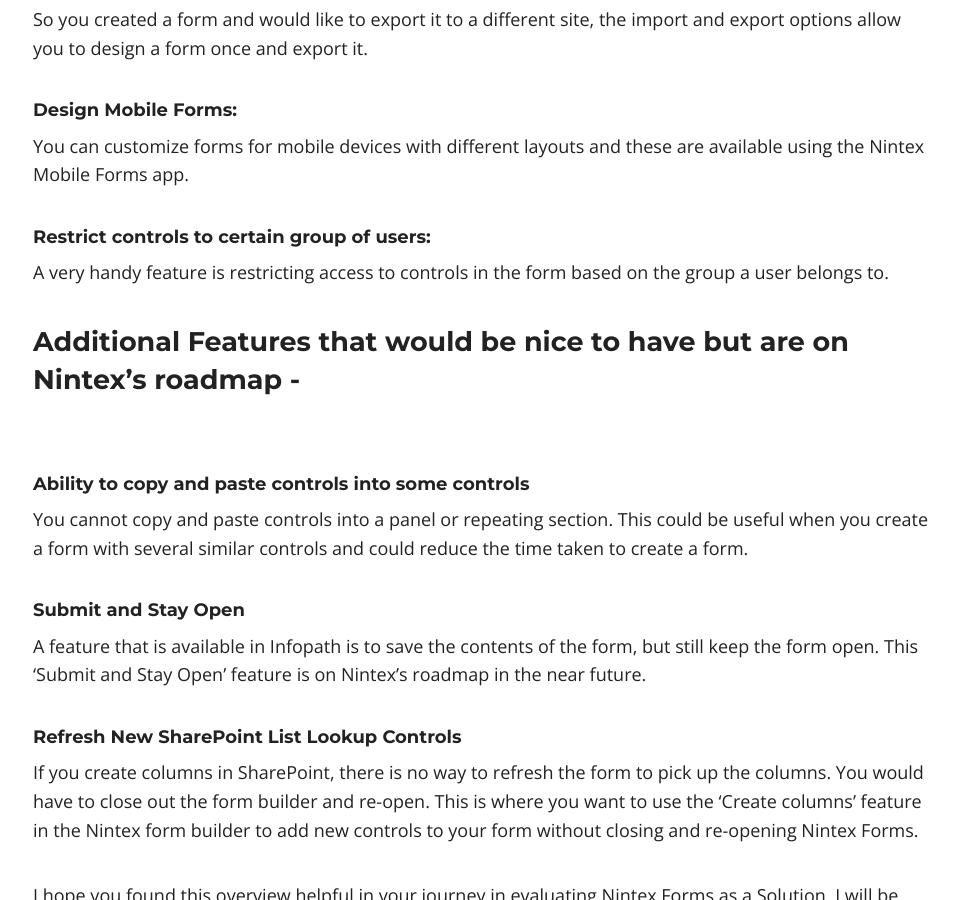
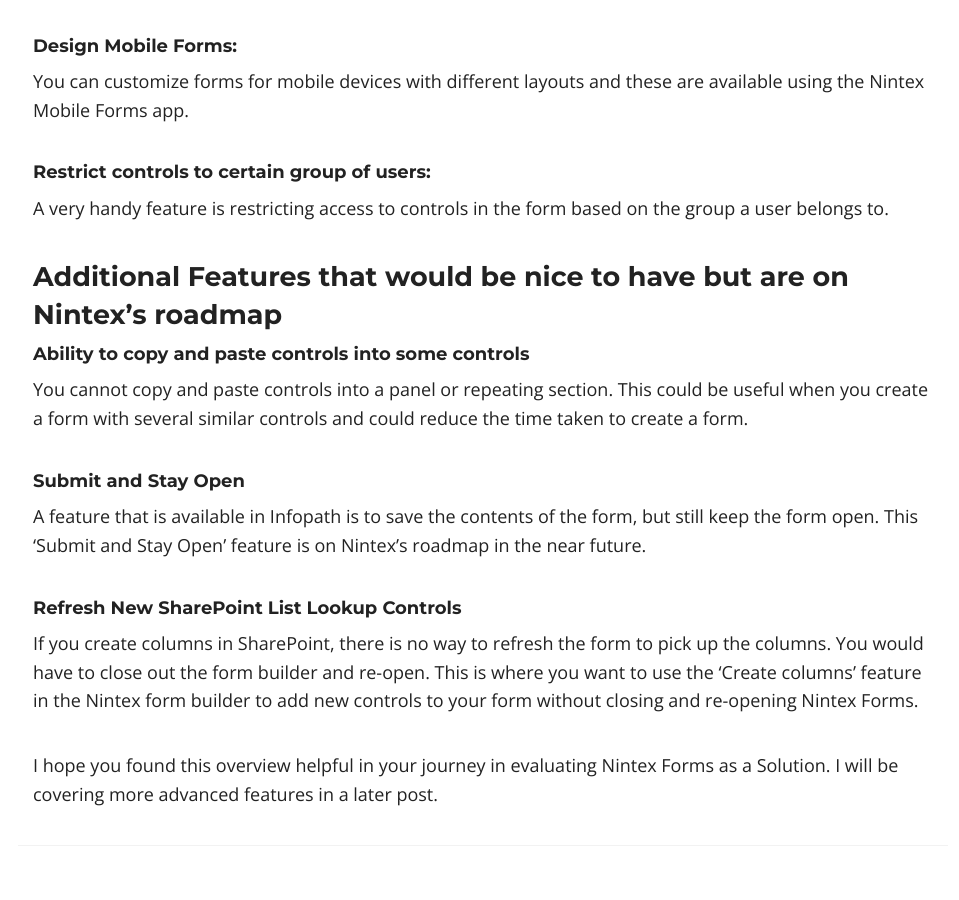
Before and after one commit to ldsouza/ldsouza.github.io, a Jekyll site: the page built from _posts/2016-10-03-nintex-forms-for-office-365-an-overview.md, in a window 1280 px wide and 900 px high, scrolled down 1597 px. Shown: the whole window, without its empty margins (157-1116 px from the left). Built offline with Jekyll 4.4.1, drawn with Linux system fonts in a browser that asks for light colours; nearby versions of some CDN libraries.

Commit message:
Updated 2016-10-03-nintex-forms-for-office-365-an-overview.md

```diff
--- a/_posts/2016-10-03-nintex-forms-for-office-365-an-overview.md
+++ b/_posts/2016-10-03-nintex-forms-for-office-365-an-overview.md
@@ -9,7 +9,7 @@
 Nintex Forms is an excellent alternative to InfoPath for building forms in Office 365. Nintex Forms has an intuitive drag and drop form builder which allows power users and developers to build forms with ease.
 
 ### Features that I liked in Nintex Forms
-<br>
+
 ##### Form Controls
 There are several form controls like Panel, Repeating Section, Label, SharePoint List Lookup that are extremely useful in building your form solution.
 
@@ -34,8 +34,8 @@
 ##### Restrict controls to certain group of users:
 A very handy feature is restricting access to controls in the form based on the group a user belongs to.
 
-### Additional Features that would be nice to have but are on Nintex's roadmap -
-<br>
+### Additional Features that would be nice to have but are on Nintex's roadmap
+
 ##### Ability to copy and paste controls into some controls
 You cannot copy and paste controls into a panel or repeating section. This could be useful when you create a form with several similar controls and could reduce the time taken to create a form.
 
```
